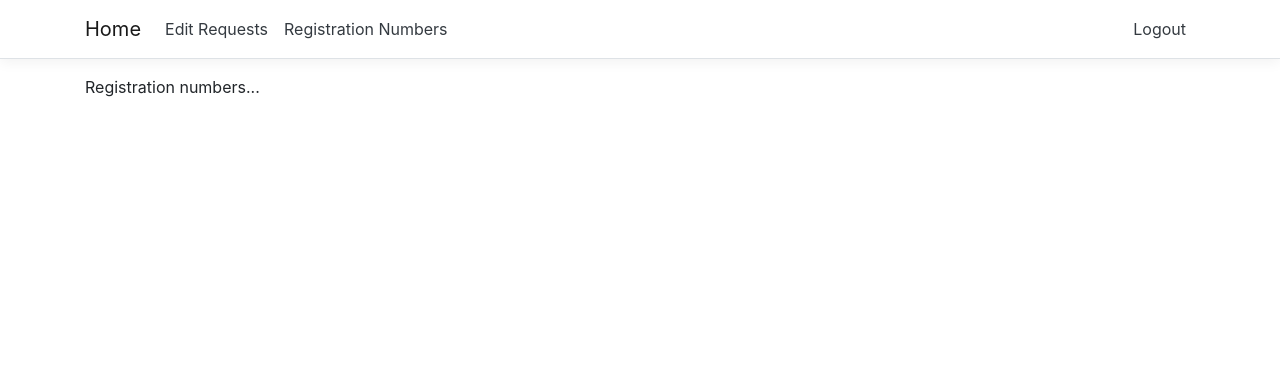
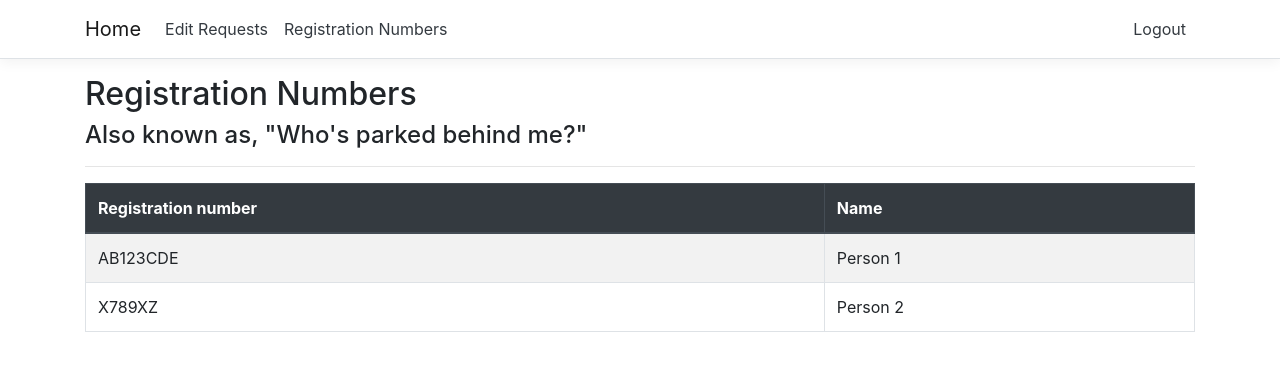
Before and after one commit to paulbulman/parking-website, a React (Create React App) app: page /RegistrationNumbers in a window 1280 px wide. Both pictures are taken after typing "name@example.com", "Sample123" into the empty fields and a click on the button "Log in". Shown: the top 370 px of the page. Built offline with nearby package versions, Linux system fonts and the light colour scheme; no server answers.

Commit message:
Add dummy registration numbers page

```diff
--- a/src/components/RegistrationNumbers.js
+++ b/src/components/RegistrationNumbers.js
@@ -1,5 +1,34 @@
 import React from "react";
 
-const RegistrationNumbers = () => <div>Registration numbers...</div>
+const RegistrationNumbers = () => {
+  const data = [
+    { registrationNumber: "AB123CDE", name: "Person 1" },
+    { registrationNumber: "X789XZ", name: "Person 2" }
+  ];
+
+  const createRow = singlePersonData => (
+    <tr>
+      <td>{singlePersonData.registrationNumber}</td>
+      <td>{singlePersonData.name}</td>
+    </tr>
+  );
+
+  return (
+    <>
+      <h2>Registration Numbers</h2>
+      <h4>Also known as, "Who's parked behind me?"</h4>
+      <hr />
+      <table className="table table-top table-striped table-bordered">
+        <thead className="thead-dark">
+          <tr>
+            <th>Registration number</th>
+            <th>Name</th>
+          </tr>
+        </thead>
+        <tbody>{data.map(createRow)}</tbody>
+      </table>
+    </>
+  );
+};
 
 export default RegistrationNumbers;
```
